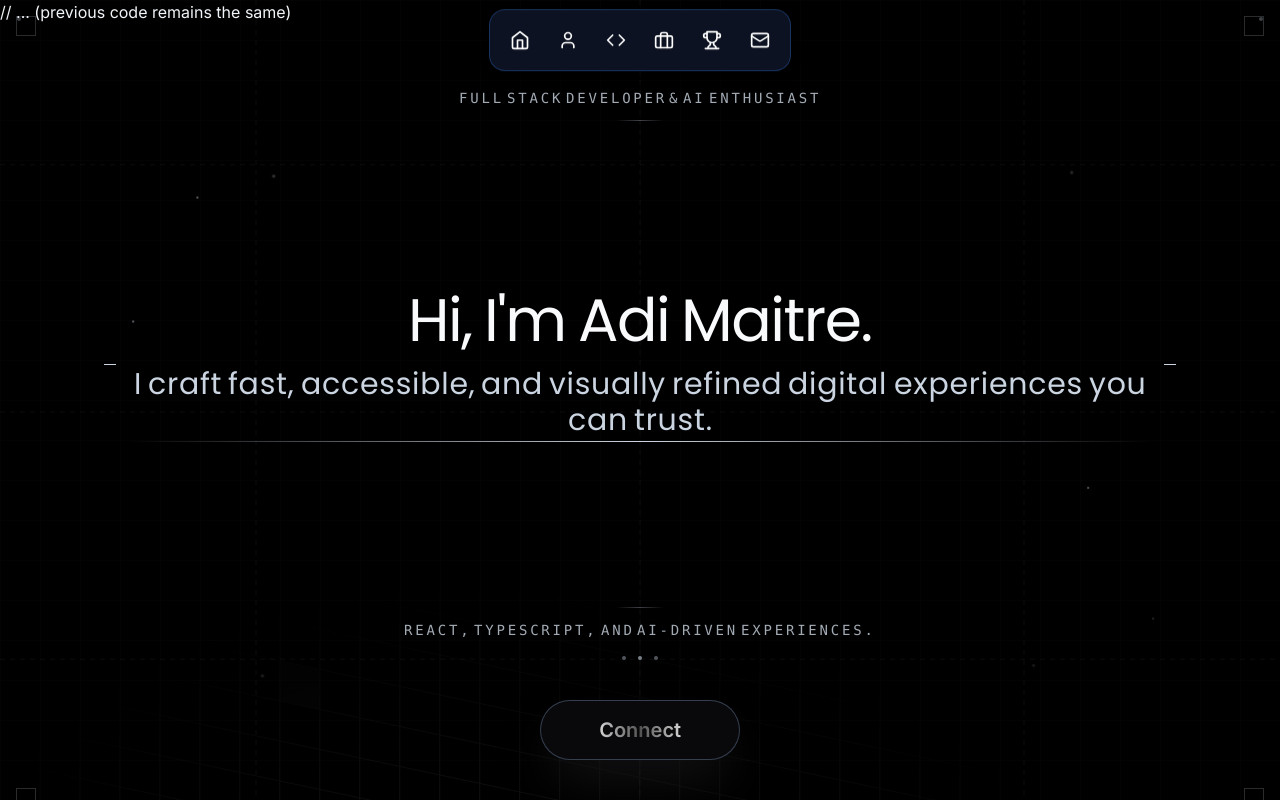
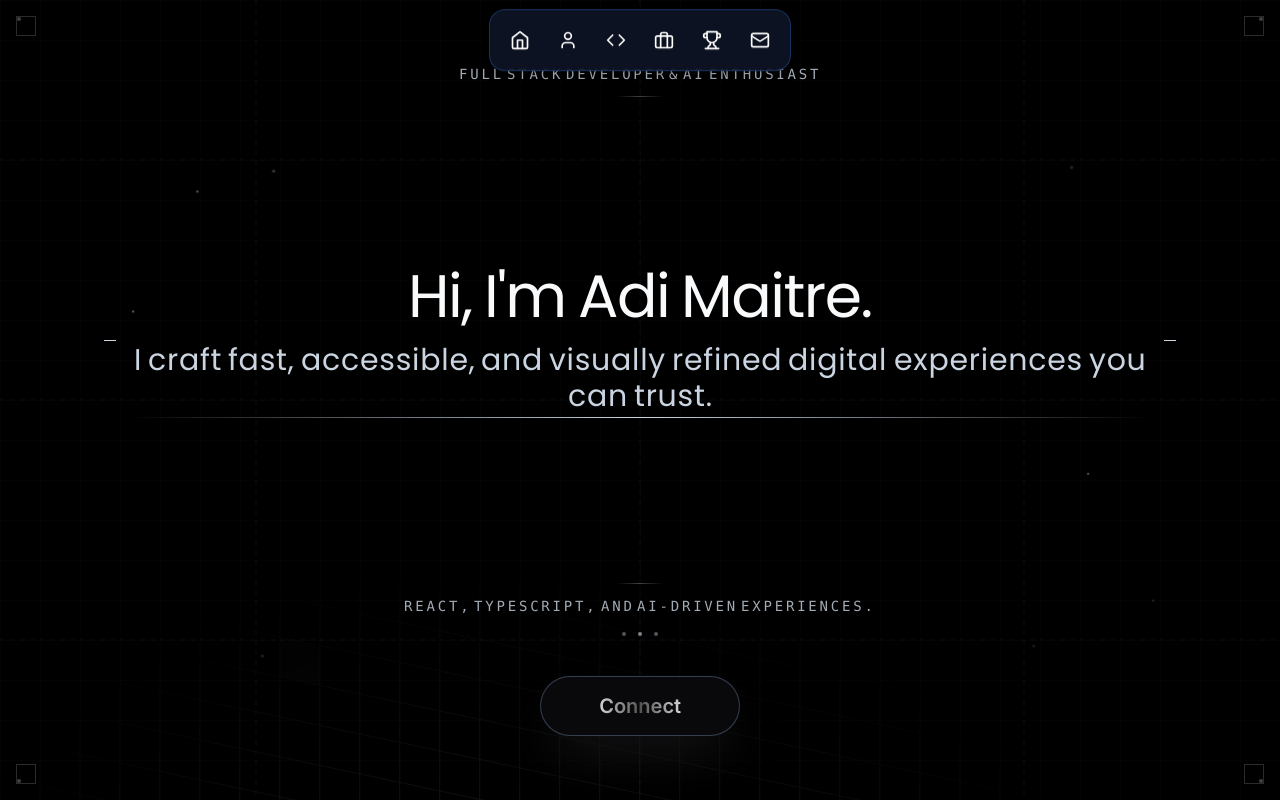
Before and after one commit to IchigoSolos69/portfolio_website, a React (Vite) app: page / in a window 1280 px wide. Shown: the top 800 px of the page. Built offline with nearby package versions, Linux system fonts and the light colour scheme.

Commit message:
Update DigitalSerenity.tsx

```diff
--- a/src/components/DigitalSerenity.tsx
+++ b/src/components/DigitalSerenity.tsx
@@ -292,8 +292,6 @@ const DigitalSerenity = () => {
           <div className="absolute bottom-0 right-0 w-1 h-1 bg-slate-300 opacity-30 rounded-full"></div>
         </div>
 
-        // ... (previous code remains the same)
-
         {!isMobile && (
         <>
             <div className="floating-element-animate" style={{ top: '25%', left: '15%', animationDelay: '0.5s' }}></div>
```
Lines whose indentation alone changed are shown as unchanged.
